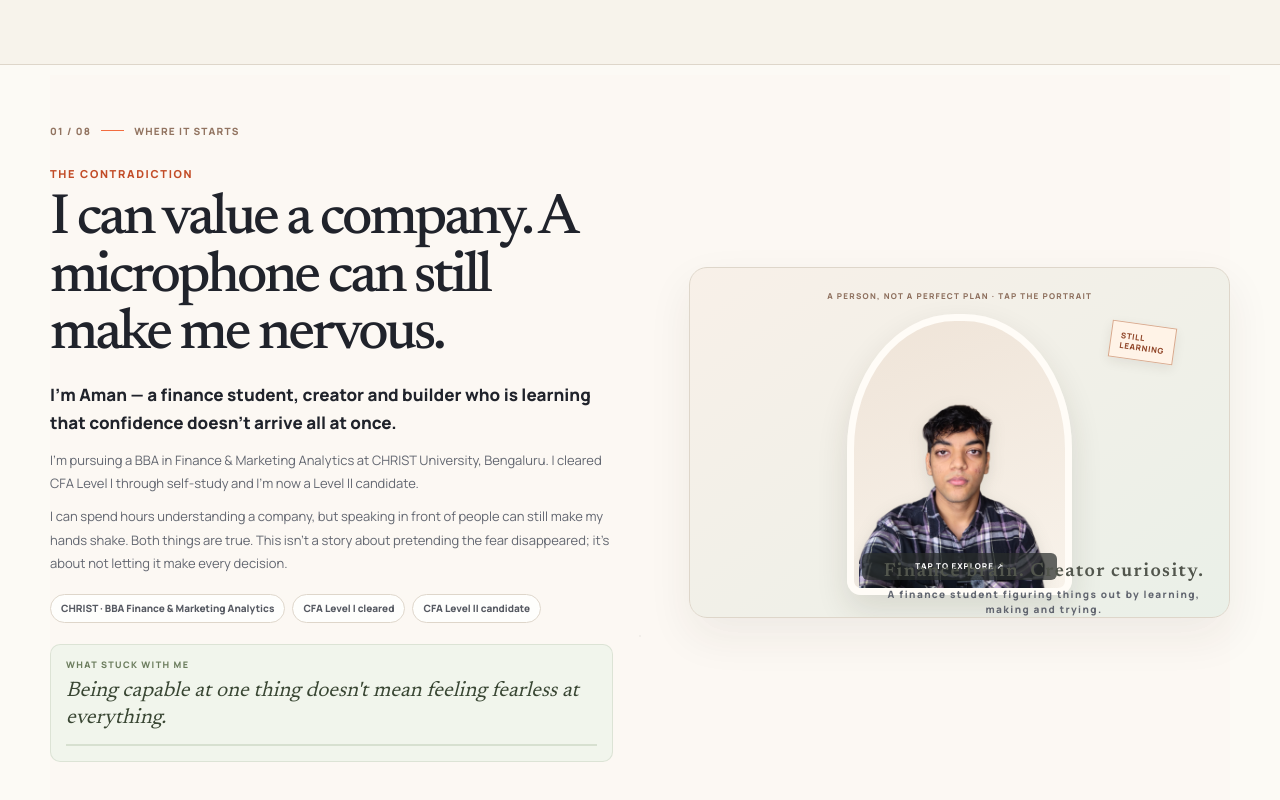
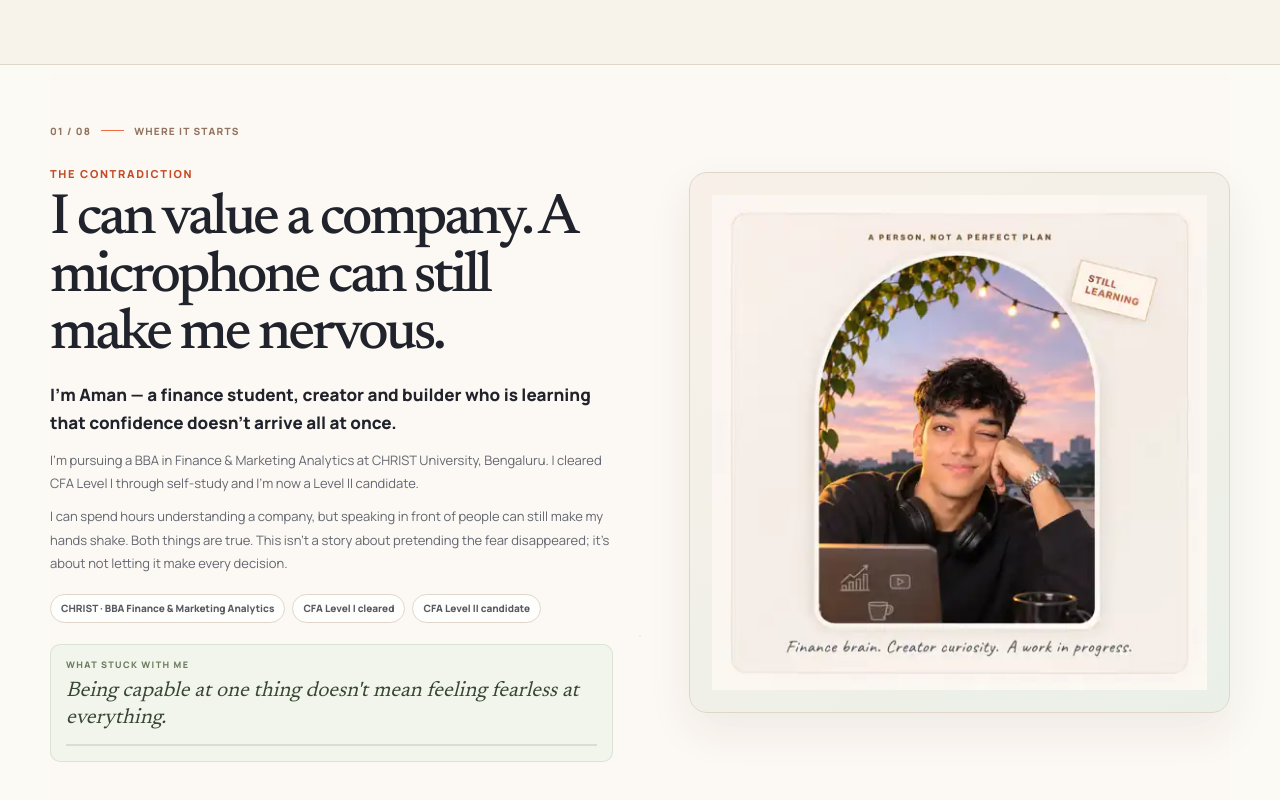
Before and after one commit to aman482006-beep/MY-WEBSITE, a Next.js app: page /story in a window 1280 px wide. Shown: the part 564-1364 px from the top of the page. Built offline with nearby package versions, Linux system fonts and the light colour scheme.

Commit message:
Add candid sunset portrait to story page

```diff
--- a/src/components/sections/story-experience.tsx
+++ b/src/components/sections/story-experience.tsx
@@ -10,6 +10,9 @@ const profileImageSrc = process.env.GITHUB_ACTIONS === "true"
   ? "/MY-WEBSITE/aman-story-photo.png"
   : "/aman-story-photo.png";
 const storyAvatarSrc = profileImageSrc;
+const candidStoryImageSrc = process.env.GITHUB_ACTIONS === "true"
+  ? "/MY-WEBSITE/aman-story-candid.webp"
+  : "/aman-story-candid.webp";
 
 const chapters = [
   {
@@ -215,23 +218,16 @@ function StoryVisual({ visual }: { visual: (typeof chapters)[number]["visual"] }
   const [deepStep, setDeepStep] = useState(0);
   if (visual === "portrait") {
     return (
-      <div className="aj-story-visual-card aj-story-visual-portrait">
-        <div className="aj-story-visual-kicker">A PERSON, NOT A PERFECT PLAN · TAP THE PORTRAIT</div>
-        <button
-          type="button"
-          className={"aj-story-portrait-large" + (portraitExpanded ? " is-expanded" : "")}
-          onClick={() => setPortraitExpanded((current) => !current)}
-          aria-expanded={portraitExpanded}
-          aria-label={portraitExpanded ? "Show portrait" : "Reveal more about Aman"}
-        >
-          <Image src={profileImageSrc} alt="Aman's portrait" fill sizes="(max-width: 850px) 80vw, 300px" />
-          <span>{portraitExpanded ? "STUDENT · CREATOR · BUILDER" : "TAP TO EXPLORE ↗"}</span>
-        </button>
-        <div className="aj-story-portrait-stamp">{portraitExpanded ? "IN PROGRESS" : <>STILL<br />LEARNING</>}</div>
-        <div className="aj-story-portrait-caption" aria-live="polite">
-          <b>{portraitExpanded ? "Three sides. One work in progress." : "Finance brain. Creator curiosity."}</b>
-          <p>{portraitExpanded ? "Studying finance, sharing what I learn, and building things to understand them better." : "A finance student figuring things out by learning, making and trying."}</p>
-        </div>
+      <div className="aj-story-visual-card aj-story-visual-portrait aj-story-candid-card">
+        <Image
+          src={candidStoryImageSrc}
+          alt="Aman relaxing with a playful smile against a warm sunset sky"
+          width={512}
+          height={512}
+          sizes="(max-width: 850px) 88vw, 520px"
+          style={{ display: "block", width: "100%", height: "auto" }}
+          priority
+        />
       </div>
     );
   }
```
Also changed, not shown: public/aman-story-candid.webp (added).
